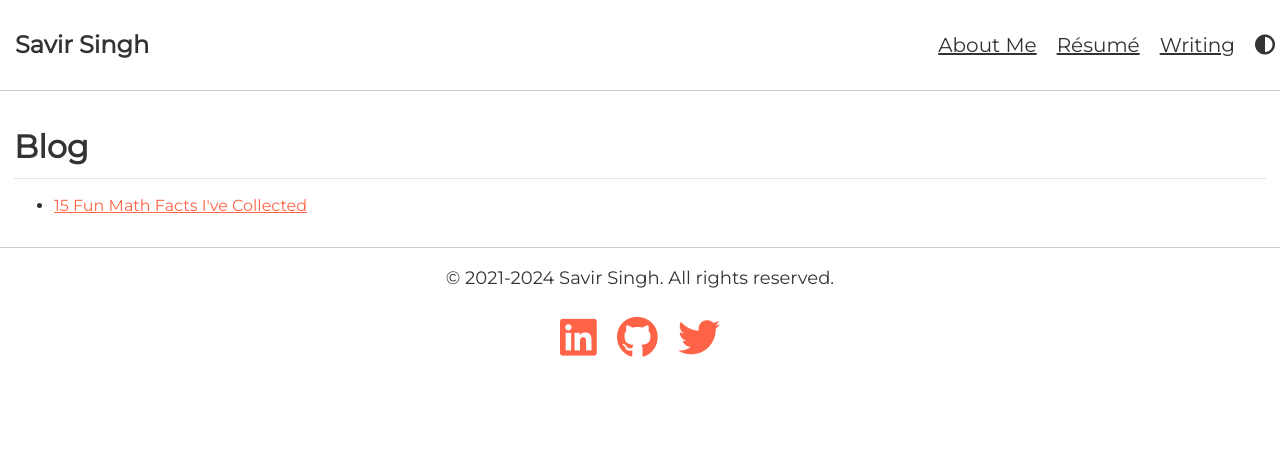
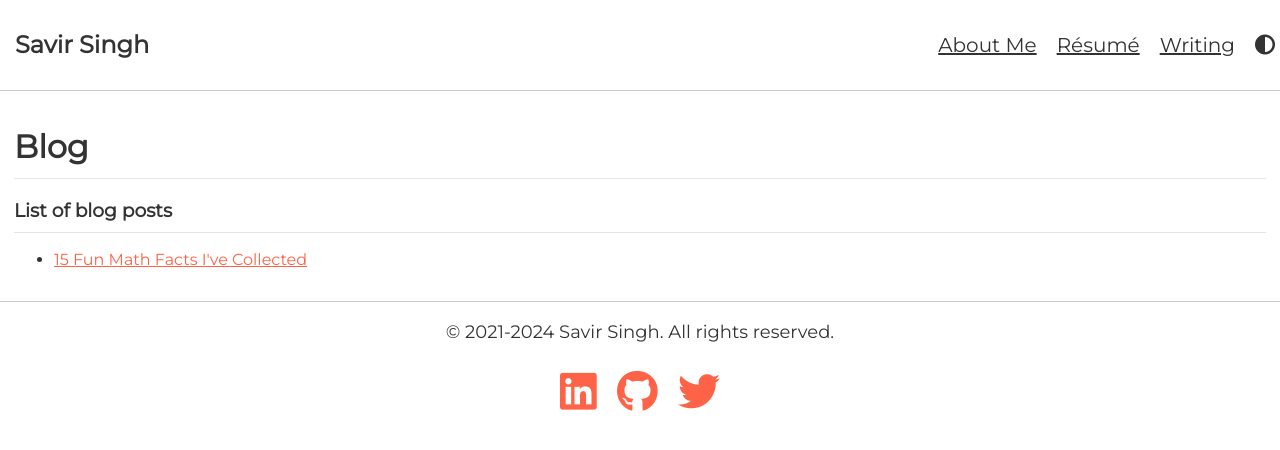
Before and after one commit to savirsingh/savirsingh.github.io, a Jekyll site: the page built from blog.html, in a window 1280 px wide. Shown: the top 450 px of the page. Built offline with Jekyll 4.4.1, drawn with Linux system fonts in a browser that asks for light colours.

Commit message:
Update blog.html

```diff
--- a/blog.html
+++ b/blog.html
@@ -5,6 +5,7 @@ title: Blog
 
 <h1>Blog</h1>
 
+<h3>List of blog posts</h3>
 <ul>
 {% for post in site.posts %}
   <li><a href="{{ post.url }}">{{ post.title }}</a></li>
```
